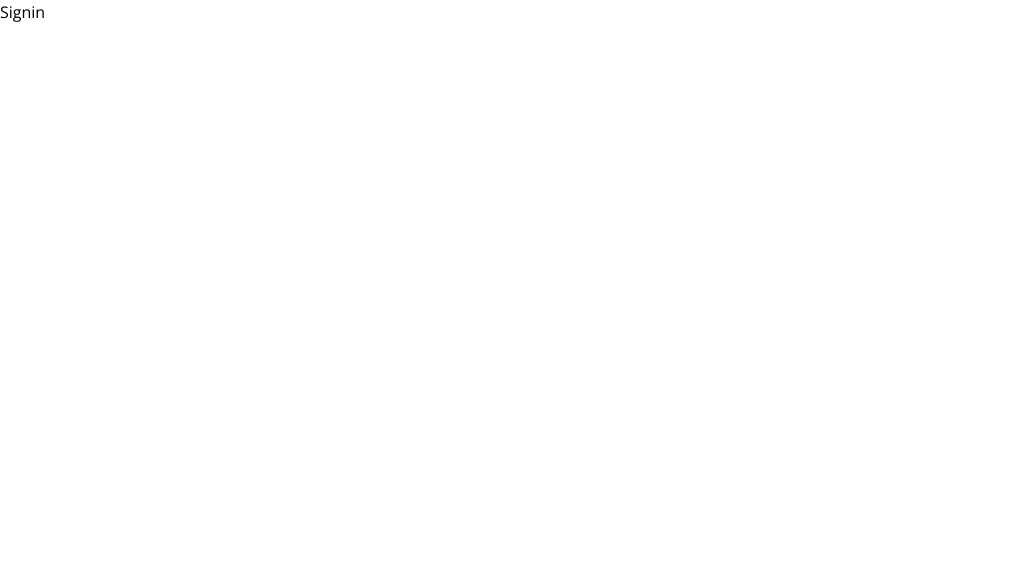
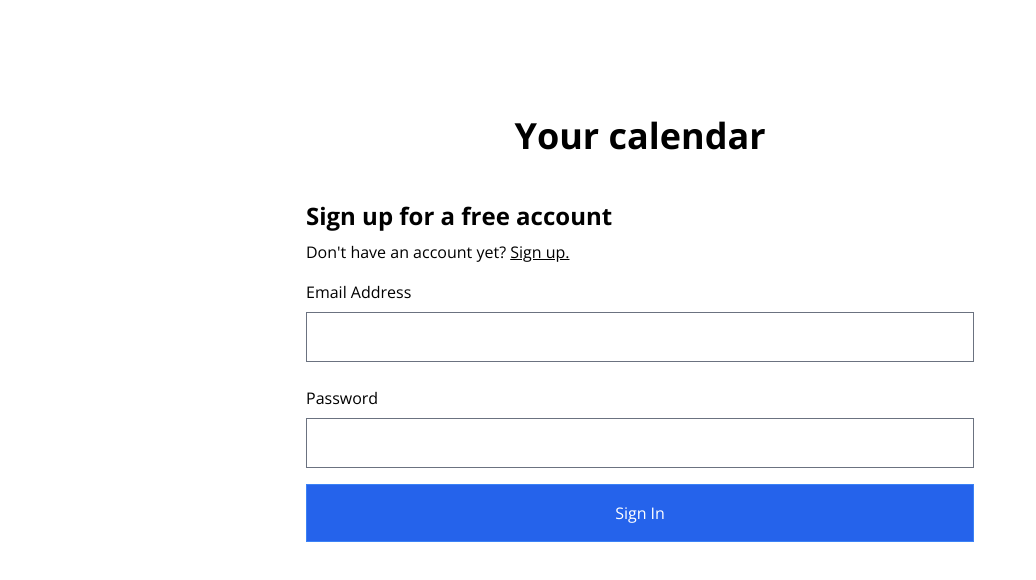
Before and after one commit to Louisss-Lam/calendar-react, a React (Create React App) app: page / in a window 1280 px wide. Shown: the top 580 px of the page, without its empty margins (0-1036 px from the left). Built offline with nearby package versions, Linux system fonts and the light colour scheme.

Commit message:
feat: create Signin page

```diff
--- a/src/components/LoginPage/Signin.jsx
+++ b/src/components/LoginPage/Signin.jsx
@@ -1,8 +1,30 @@
 import React from 'react';
+import { Link } from 'react-router-dom';
 
 const Signin = () => {
   return (
-    <div>Signin</div>
+    <div className='max-w-[700px] mx-auto my-16 p-4'>
+      <h1 className='text-center text-4xl font-bold md:p-9'>Your calendar</h1>
+      <div>
+          <h1 className='text-2xl font-bold py-2'>
+              Sign up for a free account
+          </h1>
+          <p clsaaNme='py-2'>
+              Don't have an account yet? <Link to='/signup' className='underline'>Sign up.</Link>
+          </p>
+      </div>
+      <form>
+          <div className='flex flex-col py-2'>
+              <label className='py-2 font-medium'>Email Address</label>
+              <input className='border p-3' type="email"/>
+          </div>
+          <div className='flex flex-col py-2'>
+              <label className='py-2 font-medium'>Password</label>
+              <input className='border p-3' type="password" />
+          </div>
+          <button className='border border-blue-500 bg-blue-600 hover:bg-blue-500 w-full p-4 my-2 text-white'>Sign In</button>
+      </form>
+    </div>
   )
 }
 
--- a/src/components/LoginPage/Signup.jsx
+++ b/src/components/LoginPage/Signup.jsx
@@ -10,7 +10,7 @@ const Signup = () => {
                 Sign in to your account
             </h1>
             <p clsaaNme='py-2'>
-                Already have an account yet? <Link to='/' className='underline'>Sign in.</Link>
+                Already have an account? <Link to='/' className='underline'>Sign in.</Link>
             </p>
         </div>
         <form>
```
